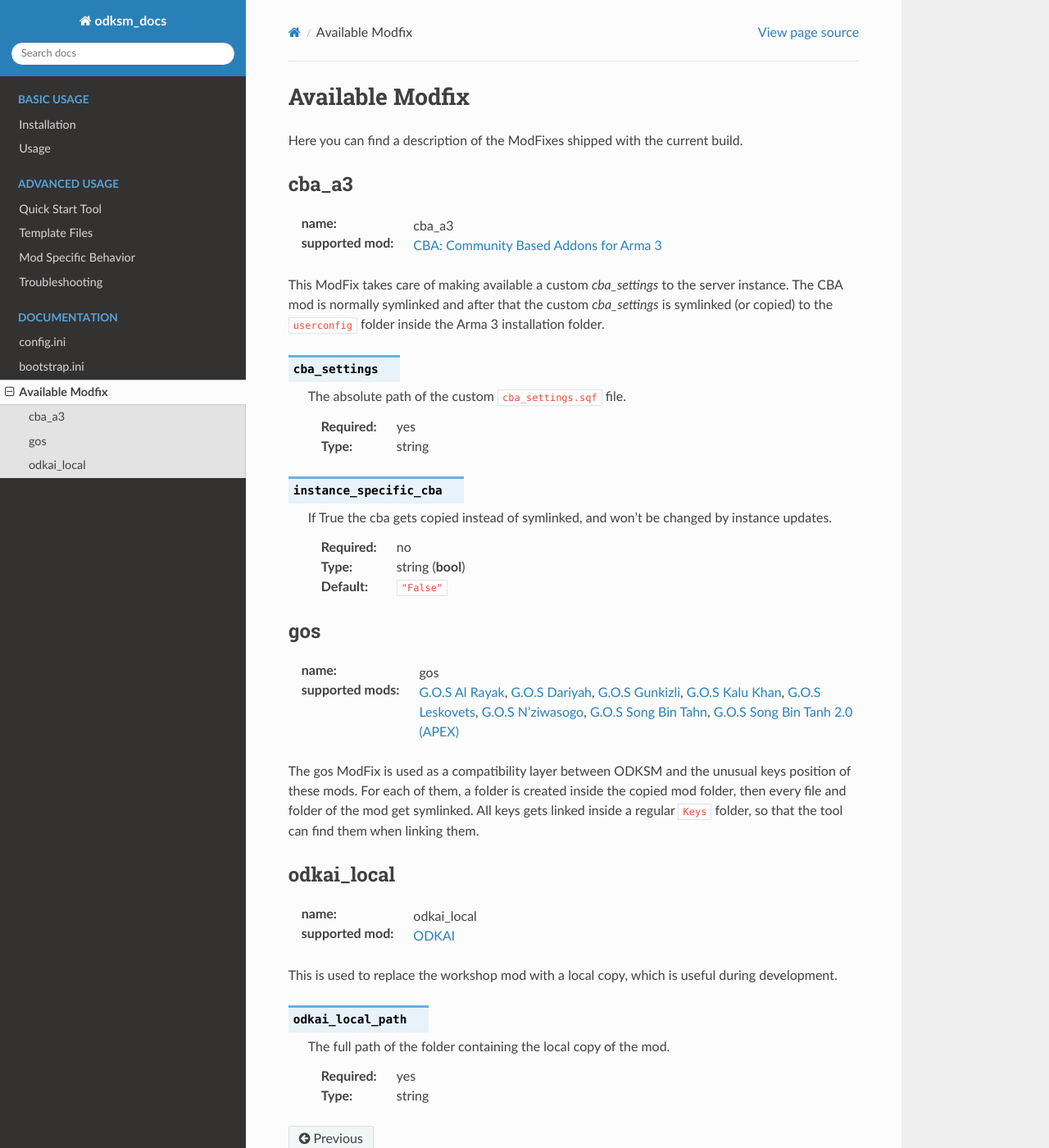
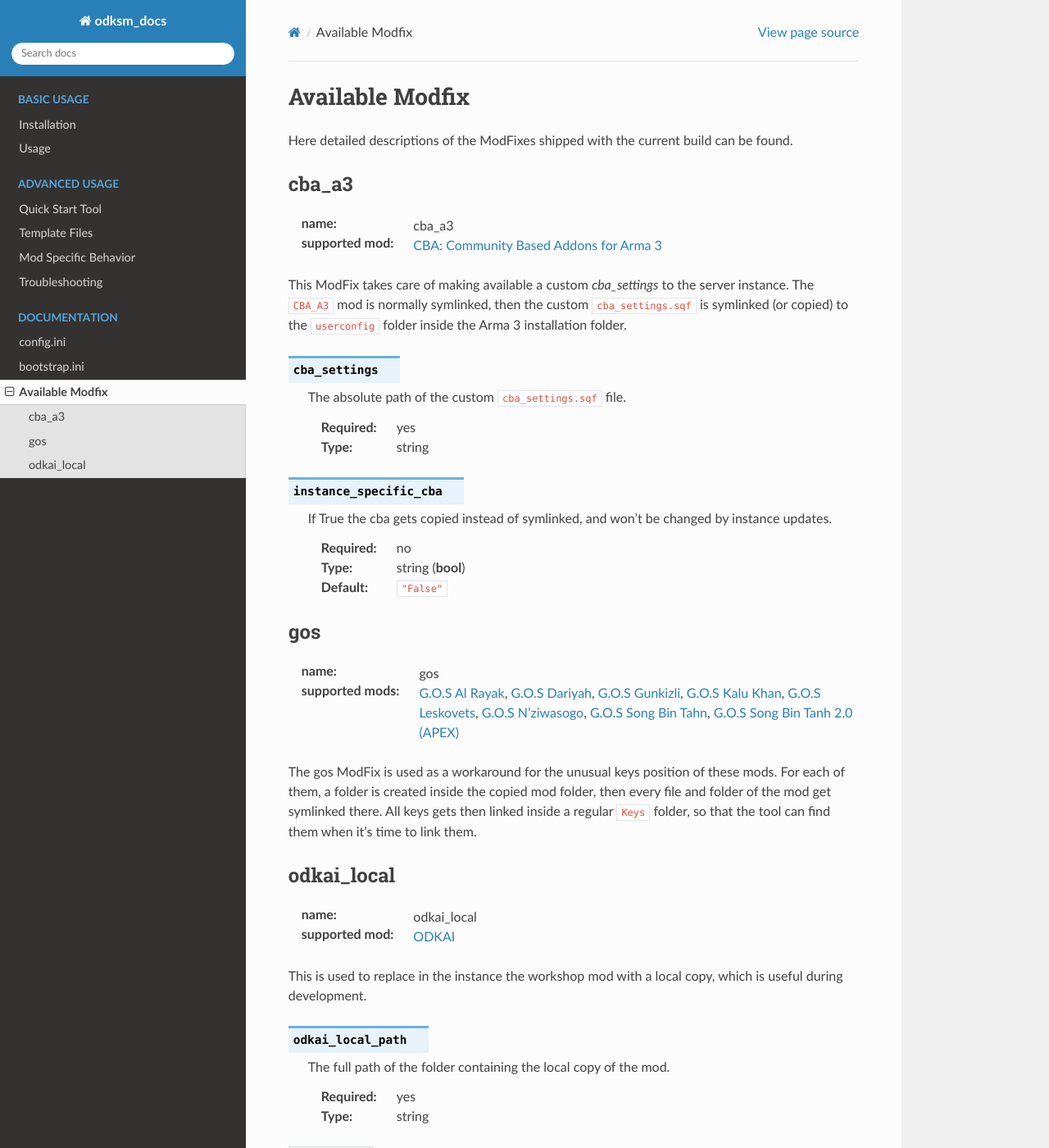
Before and after one commit to CarloDePieri/odk_servermanager_docs, a Sphinx documentation site: the page built from docs/source/modfix_doc.rst, in a window 1280 px wide and 1400 px high. Shown: the whole window at 82% size. Built offline with Sphinx 7.4.7 and the Read the Docs theme 2.0.0, drawn with Linux system fonts in a browser that asks for light colours.

Commit message:
better modfix docs page with it translation

```diff
--- a/docs/source/modfix_doc.rst
+++ b/docs/source/modfix_doc.rst
@@ -1,6 +1,6 @@
 Available Modfix
 ================
-Here you can find a description of the ModFixes shipped with the current build.
+Here detailed descriptions of the ModFixes shipped with the current build can be found.
 
 cba_a3
 ^^^^^^
@@ -8,9 +8,9 @@
 :name: cba_a3
 :supported mod: `CBA: Community Based Addons for Arma 3`_
 
-This ModFix takes care of making available a custom *cba_settings* to the server instance. The CBA mod is normally symlinked
-and after that the custom *cba_settings* is symlinked (or copied) to the ``userconfig`` folder inside the Arma 3 installation
-folder.
+This ModFix takes care of making available a custom *cba_settings* to the server instance. The ``CBA_A3`` mod is
+normally symlinked, then the custom ``cba_settings.sqf`` is symlinked (or copied) to the ``userconfig`` folder
+inside the Arma 3 installation folder.
 
 .. program:: mod_fix_settings
 
@@ -38,9 +38,9 @@
 :supported mods: `G.O.S Al Rayak`_, `G.O.S Dariyah`_, `G.O.S Gunkizli`_, `G.O.S Kalu Khan`_, `G.O.S Leskovets`_,
     `G.O.S N'ziwasogo`_, `G.O.S Song Bin Tahn`_, `G.O.S Song Bin Tanh 2.0 (APEX)`_
 
-The gos ModFix is used as a compatibility layer between ODKSM and the unusual keys position of these mods. For each of them,
-a folder is created inside the copied mod folder, then every file and folder of the mod get symlinked. All keys gets linked
-inside a regular ``Keys`` folder, so that the tool can find them when linking them.
+The gos ModFix is used as a workaround for the unusual keys position of these mods. For each of them, a folder is
+created inside the copied mod folder, then every file and folder of the mod get symlinked there. All keys gets then
+linked inside a regular ``Keys`` folder, so that the tool can find them when it's time to link them.
 
 .. _`G.O.S Al Rayak`: https://steamcommunity.com/sharedfiles/filedetails/?id=648172507
 .. _`G.O.S Dariyah`: https://steamcommunity.com/sharedfiles/filedetails/?id=701535490
@@ -57,7 +57,7 @@
 :name: odkai_local
 :supported mod: ODKAI_
 
-This is used to replace the workshop mod with a local copy, which is useful during development.
+This is used to replace in the instance the workshop mod with a local copy, which is useful during development.
 
 .. option:: odkai_local_path
 
```
Also changed, not shown: 2 other files.
